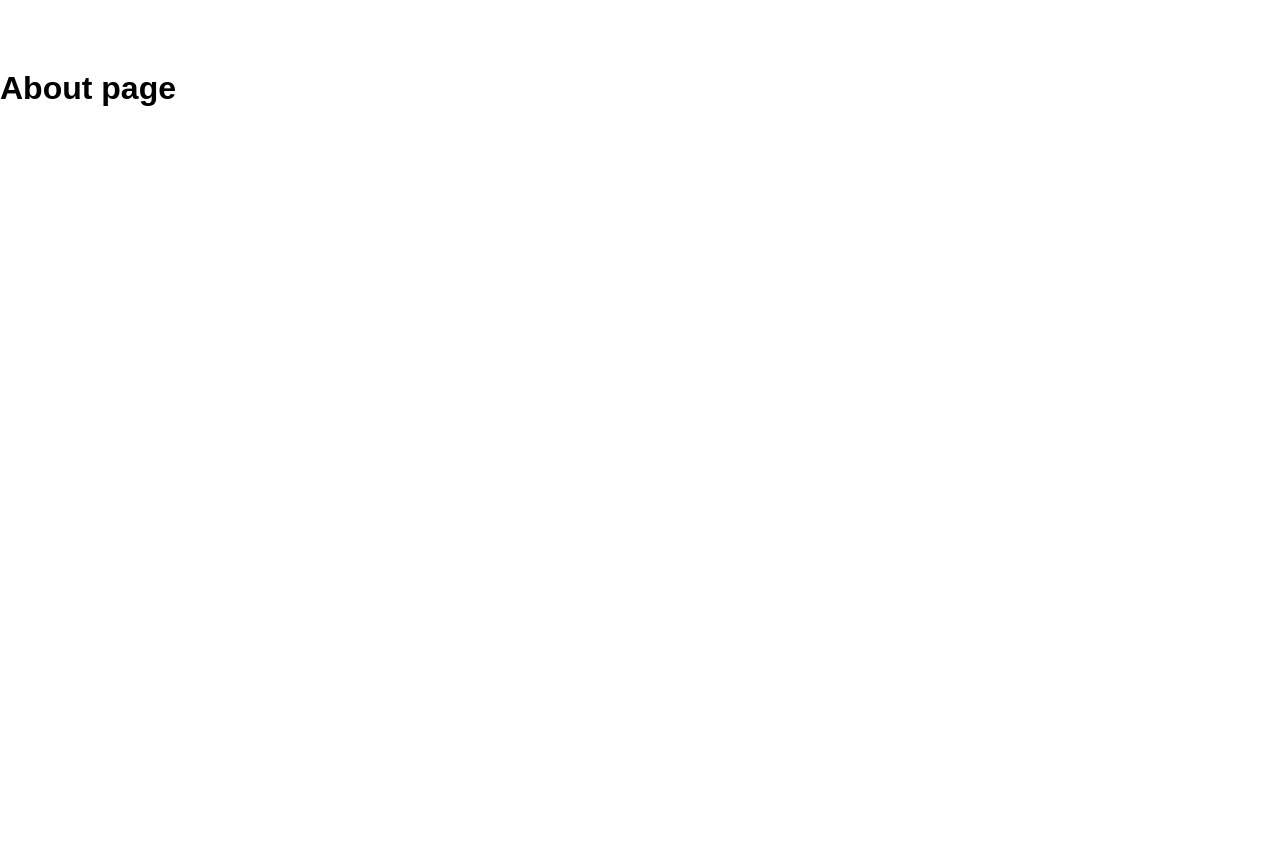
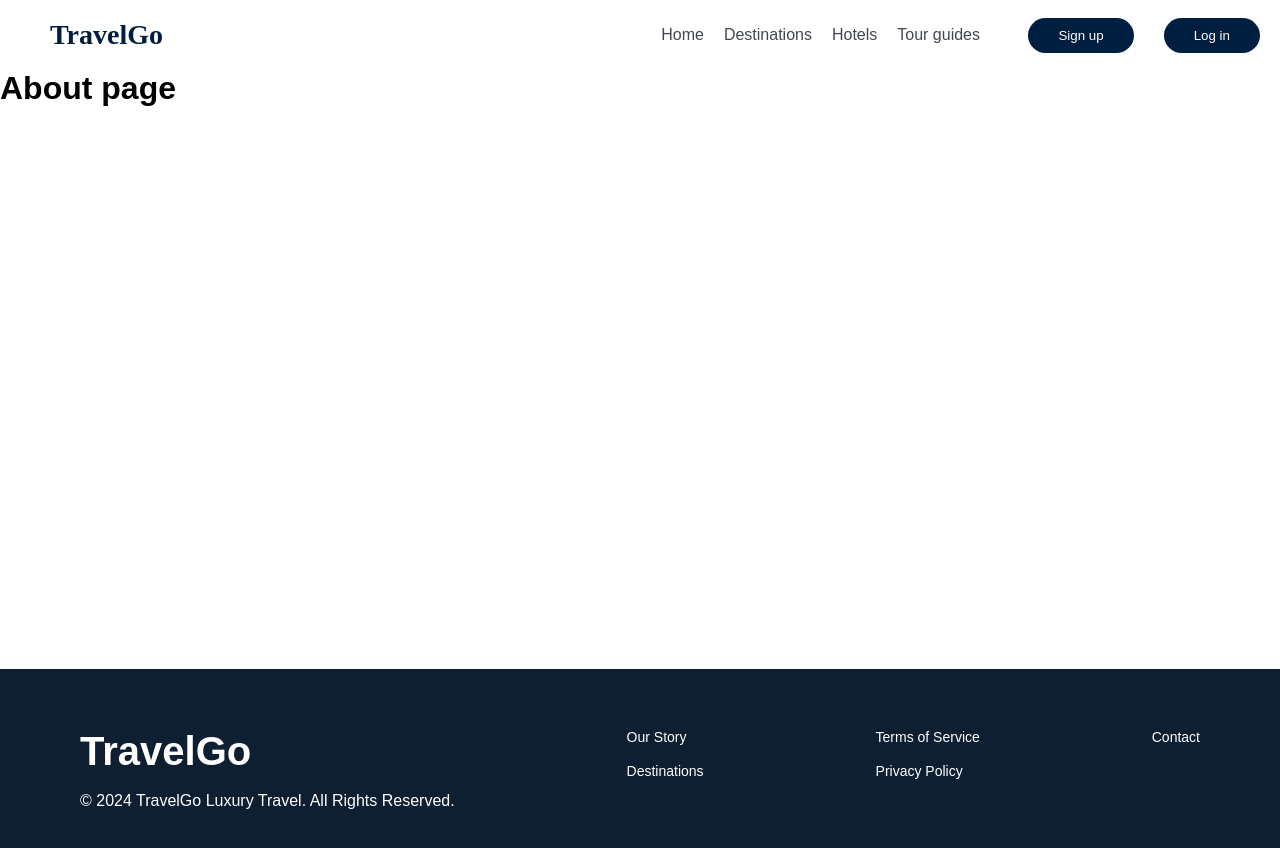
Before and after one commit to AishaSuleiman-web/Tourism-management-system, a React (Vite) app in the folder tourism-management-system/: page /about in a window 1280 px wide. Shown: the top 848 px of the page. Before the commit the page ends 800 px from the top, so only its background shows below. Built offline with nearby package versions, Linux system fonts and the light colour scheme.

Commit message:
Created NotFound page and update app layout

```diff
--- a/tourism-management-system/src/App.jsx
+++ b/tourism-management-system/src/App.jsx
@@ -2,14 +2,31 @@ import {BrowserRouter, Routes, Route } from "react-router-dom";
 
 import Home from "./pages/Home";
 import About from "./pages/About"
+import NotFound from "./pages/NotFound";
+import Footer from "./components/footer";
+import Navbar from "./components/navbar";
 
  function App(){
   return (
     <BrowserRouter>
-      <Routes>
+    <div className="app">
+
+      <Navbar/>
+
+      <main className="main-content">
+
+        <Routes>
         <Route path="/" element={<Home />} />
          <Route path="/about" element={<About />} />
+          <Route path="*" element={<NotFound />} />
       </Routes>
+
+      </main>
+
+      <Footer/>
+
+    </div>
+
     </BrowserRouter>
   );
 }
--- a/tourism-management-system/src/components/footer.jsx
+++ b/tourism-management-system/src/components/footer.jsx
@@ -22,8 +22,8 @@ function Footer (){
         </div>
 
         <div className="footer-section">
-          <Link to= "/404-page" className="footer-link">Terms of Service</Link>
-          <Link to= "/404-page"  className="footer-link">Privacy Policy</Link>
+          <Link to= "/NotFound" className="footer-link">Terms of Service</Link>
+          <Link to= "/NotFound"  className="footer-link">Privacy Policy</Link>
         </div>
 
         <div className="footer-section">
--- a/tourism-management-system/src/index.css
+++ b/tourism-management-system/src/index.css
@@ -114,6 +114,16 @@ code {
   margin: 0;
   padding: 0;
   box-sizing: border-box;
+}
+
+.app{
+  min-height: 100vh;
+  display: flex;
+  flex-direction: column;
+}
+
+.main-content{
+  flex: 1;
 }
 
 body {
@@ -256,6 +266,7 @@ color: white;
   background-color: #0E1F32;
   color: white;
   padding: 60px 80px;
+  bottom: 0px;
 }
 
 .footer-container{
@@ -281,3 +292,29 @@ color: white;
  color: white;
  text-decoration: none;
 }
+
+.error-page{
+  text-align: center;
+  position: relative;
+}
+
+.text{
+  max-width: 24px;
+  position: absolute;
+  left: 49%;
+  margin-top: 20px;
+  margin-bottom: 10px;
+  line-height: 1.5;
+
+}
+
+.home-button{
+  background-color: #001E40;
+  padding: 20px 40px;
+  border: none;
+  border-radius: 10px;
+  color: white;
+  position: absolute;
+  top: 380px;
+  right: 600px;
+}
--- a/tourism-management-system/src/pages/Home.jsx
+++ b/tourism-management-system/src/pages/Home.jsx
@@ -6,7 +6,6 @@ import Footer from "../components/footer";
 function Home(){
   return (
     <div>
-     <Navbar />
 
     <section className="hero">
 
@@ -50,7 +49,7 @@ function Home(){
     </section>
 
 
-      <Footer />
+
 
     </div>
   );
--- /dev/null
+++ b/tourism-management-system/src/pages/NotFound.jsx
@@ -0,0 +1,22 @@
+import Footer from "../components/footer";
+import {Link } from "react-router-dom";
+
+function NotFound(){
+  return(
+    <div className="error-page">
+      <h1>404</h1>
+      <p>Page Not Found</p>
+      <p className="text">The page you are looking for doesn't exist or has been moved</p>
+      <Link to= "/">
+      <button className="home-button">Return Home</button>
+      </Link>
+
+
+
+    </div>
+
+
+  )
+}
+
+export default NotFound;
```
